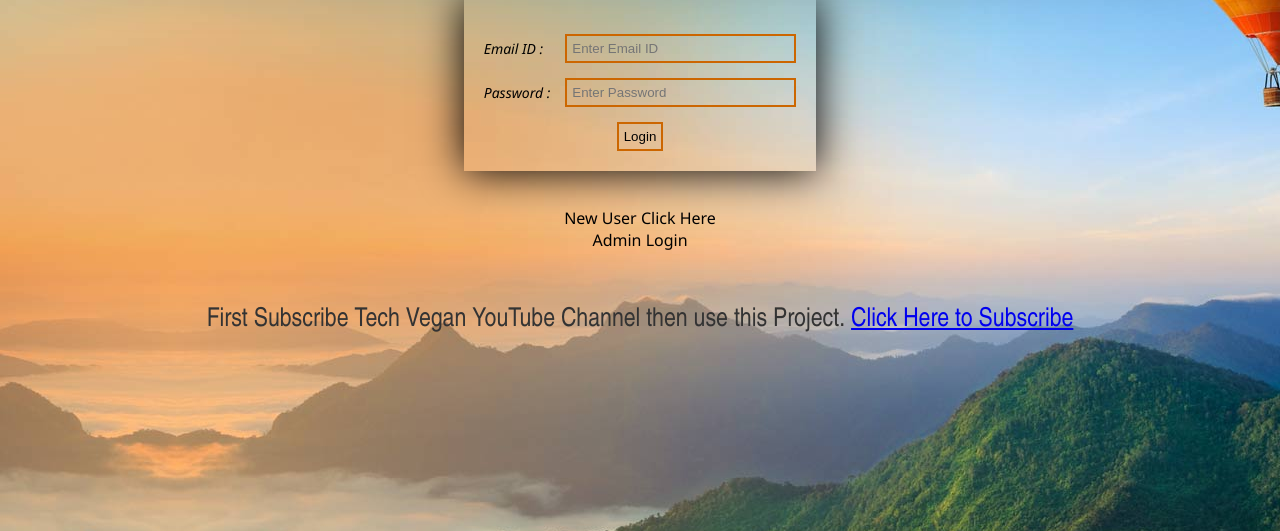
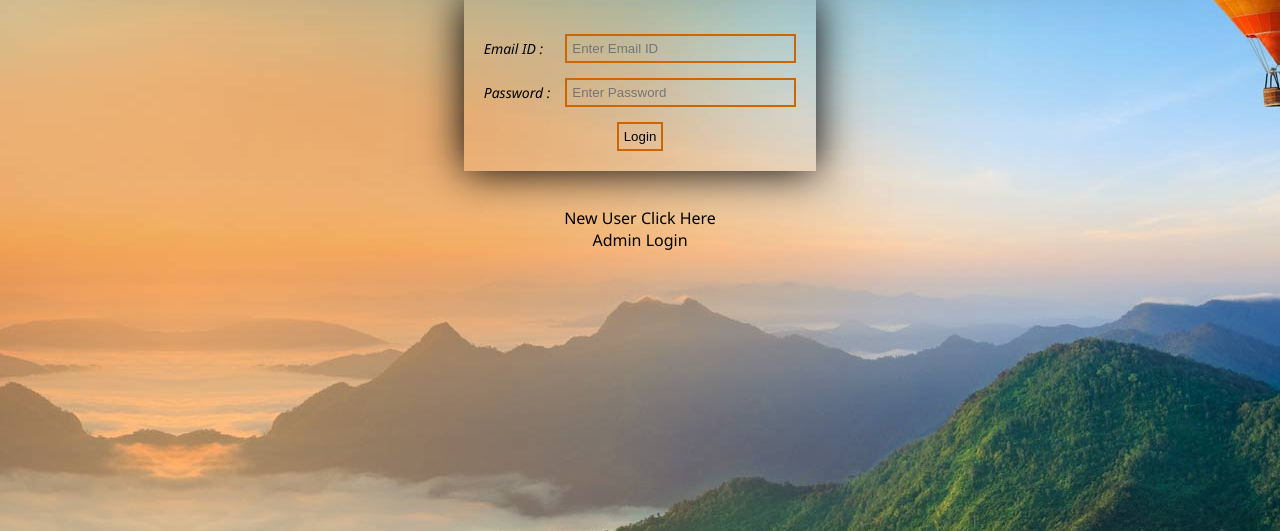
Before and after one commit to sumanron2001/codeClause_task2, a PHP site: page /?techvegan=1 in a window 1280 px wide. Shown: the part 226-757 px from the top of the page. Run offline with PHP 8.4, Linux system fonts and the light colour scheme; data that the repository does not hold is empty.

Commit message:
Update index.php

```diff
--- a/index.php
+++ b/index.php
@@ -59,15 +59,10 @@ if($_GET['techvegan'] == sha1('GoVegan')) { header("location:https://www.youtube
 
 </div>
 </body>
-<!--
-Designed &amp; Developed by Ashish Vegan! ||| https://www.ashishvegan.com
-For Customize Project Contact +919890345539 | Please Subscribe Tech Vegan YouTube Channel
--->
+
 <br />
 <br />
 <br />
 
-<div align="center">
-<span class="subHead">First Subscribe Tech Vegan YouTube Channel then use this Project. <a href="https://www.youtube.com/channel/UCs_dbtq_OF-0HxkAQnBGapA?sub_confirmation=1">Click Here to Subscribe</a></span>
-</div>
+
 </html>
```
